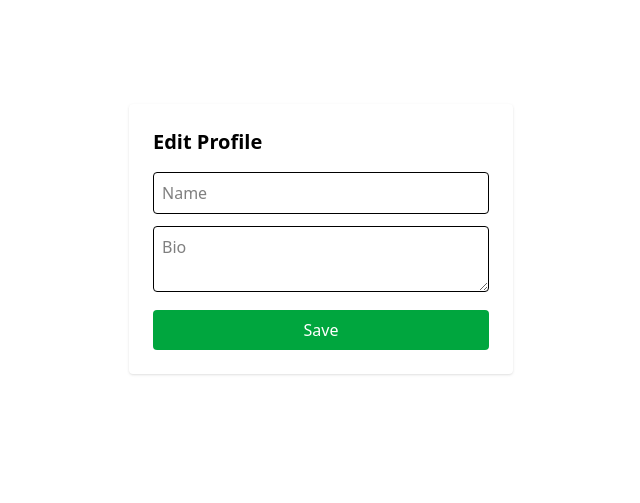
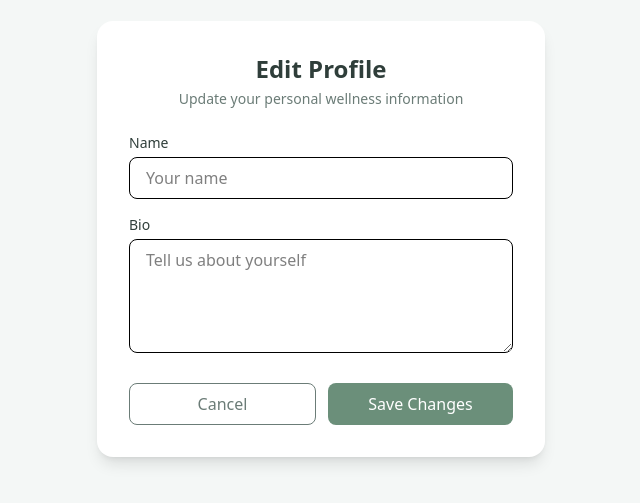
Before and after one commit to RutujaWaghire/Wellnexus-A-Digital-Platform-for-Integrated-Wellness-Care, a React (Vite) app: page /edit-profile in a window 1280 px wide. Shown: the part 161-664 px from the top of the page, without its empty margins (319-959 px from the left). Built offline with nearby package versions, Linux system fonts and the light colour scheme; no server answers; sample sign-in values are in the browser's storage.

Commit message:
EditProfile.jsx

```diff
--- a/src/pages/EditProfile.jsx
+++ b/src/pages/EditProfile.jsx
@@ -1,46 +1,141 @@
-import { useState } from "react";
+import { useEffect, useState } from "react";
 import { useNavigate } from "react-router-dom";
+import { motion } from "framer-motion";
 
 export default function EditProfile() {
   const navigate = useNavigate();
-  const storedProfile = JSON.parse(localStorage.getItem("profile")) || {};
 
-  const [name, setName] = useState(storedProfile.name || "");
-  const [bio, setBio] = useState(storedProfile.bio || "");
+  const [name, setName] = useState("");
+  const [bio, setBio] = useState("");
+  const [loading, setLoading] = useState(true);
+  const [saving, setSaving] = useState(false);
 
-  const saveProfile = () => {
-    localStorage.setItem("profile", JSON.stringify({ name, bio }));
-    alert("Profile updated");
+  /* 🔐 Load profile from backend */
+  useEffect(() => {
+    const token = localStorage.getItem("token");
+    const user = JSON.parse(localStorage.getItem("loggedInUser"));
+
+    if (!token || !user) {
+      navigate("/", { replace: true });
+      return;
+    }
+
+    fetch("http://localhost:8080/api/users/me", {
+      headers: {
+        Authorization: `Bearer ${token}`,
+      },
+    })
+      .then(res => res.ok ? res.json() : Promise.reject())
+      .then(data => {
+        setName(data.name || "");
+        setBio(data.bio || "");
+      })
+      .catch(() => alert("Failed to load profile"))
+      .finally(() => setLoading(false));
+  }, [navigate]);
+
+  /* 💾 Save profile */
+  const saveProfile = async () => {
+    if (!name.trim()) {
+      alert("Name cannot be empty");
+      return;
+    }
+
+    try {
+      setSaving(true);
+      const token = localStorage.getItem("token");
+
+      const res = await fetch("http://localhost:8080/api/users/profile", {
+        method: "PUT",
+        headers: {
+          "Content-Type": "application/json",
+          Authorization: `Bearer ${token}`,
+        },
+        body: JSON.stringify({ name, bio }),
+      });
+
+      if (!res.ok) throw new Error("Update failed");
+
+      alert("Profile updated successfully");
       navigate(-1); // 🔙 back to dashboard
+    } catch (err) {
+      alert(err.message);
+    } finally {
+      setSaving(false);
+    }
   };
 
+  if (loading) {
     return (
       <div className="min-h-screen flex items-center justify-center">
-      <div className="bg-white p-6 w-96 rounded shadow">
-        <h2 className="text-xl font-bold mb-4">Edit Profile</h2>
+        <p className="text-gray-500">Loading profile...</p>
+      </div>
+    );
+  }
 
+  return (
+    <div className="min-h-screen bg-[#f4f7f6] flex items-center justify-center px-4">
+      <motion.div
+        initial={{ opacity: 0, y: 20 }}
+        animate={{ opacity: 1, y: 0 }}
+        className="bg-white w-full max-w-md rounded-2xl shadow-lg p-8"
+      >
+        {/* Header */}
+        <div className="mb-6 text-center">
+          <h2 className="text-2xl font-semibold text-[#2f3e3a]">
+            Edit Profile
+          </h2>
+          <p className="text-sm text-[#6b7c77] mt-1">
+            Update your personal wellness information
+          </p>
+        </div>
+
+        {/* Name */}
+        <div className="mb-4">
+          <label className="block text-sm font-medium text-[#2f3e3a] mb-1">
+            Name
+          </label>
           <input
             type="text"
-          placeholder="Name"
-          className="w-full mb-3 p-2 border rounded"
             value={name}
-          onChange={(e) => setName(e.target.value)}
+            onChange={e => setName(e.target.value)}
+            className="w-full border rounded-lg px-4 py-2 focus:outline-none focus:ring-2 focus:ring-[#6b8f7a]"
+            placeholder="Your name"
           />
+        </div>
 
+        {/* Bio */}
+        <div className="mb-6">
+          <label className="block text-sm font-medium text-[#2f3e3a] mb-1">
+            Bio
+          </label>
           <textarea
-          placeholder="Bio"
-          className="w-full mb-3 p-2 border rounded"
+            rows={4}
             value={bio}
-          onChange={(e) => setBio(e.target.value)}
+            onChange={e => setBio(e.target.value)}
+            className="w-full border rounded-lg px-4 py-2 focus:outline-none focus:ring-2 focus:ring-[#6b8f7a]"
+            placeholder="Tell us about yourself"
           />
+        </div>
+
+        {/* Actions */}
+        <div className="flex gap-3">
+          <button
+            onClick={() => navigate(-1)}
+            className="flex-1 border rounded-lg py-2 text-[#6b7c77] hover:bg-gray-50 transition"
+          >
+            Cancel
+          </button>
 
           <button
             onClick={saveProfile}
-          className="w-full bg-green-600 text-white py-2 rounded"
+            disabled={saving}
+            className="flex-1 bg-[#6b8f7a] text-white rounded-lg py-2 hover:bg-[#5f7f6b] transition disabled:opacity-50"
           >
-          Save
+            {saving ? "Saving..." : "Save Changes"}
           </button>
         </div>
+      </motion.div>
     </div>
   );
 }
```
Lines whose indentation alone changed are shown as unchanged.
